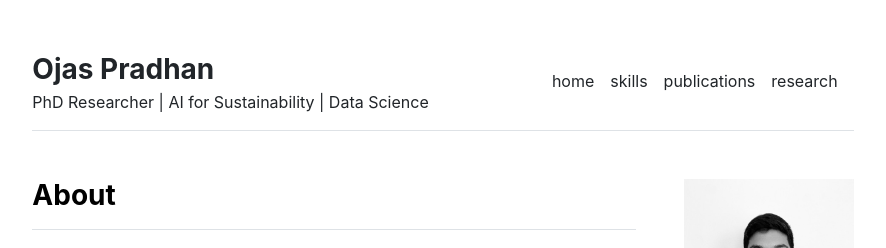
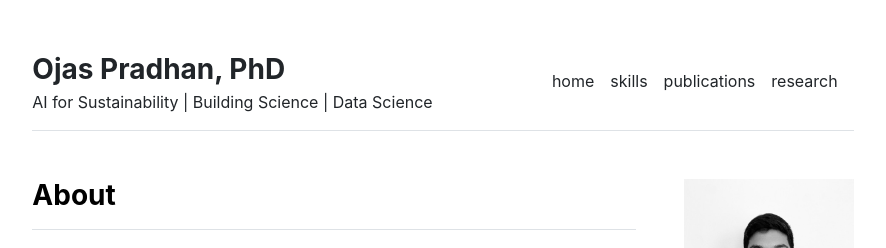
Before and after one commit to pradhanojas/pradhanojas.github.io, a Jekyll site: the page built from index.md, in a window 1280 px wide. Shown: the top 248 px of the page, without its empty margins (197-1083 px from the left). Built offline with Jekyll 4.4.1, drawn with Linux system fonts in a browser that asks for light colours.

Commit message:
Update _config.yml

```diff
--- a/_config.yml
+++ b/_config.yml
@@ -1,4 +1,4 @@
 url: "https://pradhanojas.com/" # the base hostname & protocol for your site, e.g. http://example.com
 baseurl: "" # the subpath of your site, e.g. /blog
-title: "Ojas Pradhan" # the name of your site, e.g. ACME Corp.
-description: "PhD Researcher | AI for Sustainability | Data Science"
+title: "Ojas Pradhan, PhD" # the name of your site, e.g. ACME Corp.
+description: "AI for Sustainability | Building Science | Data Science"
```
